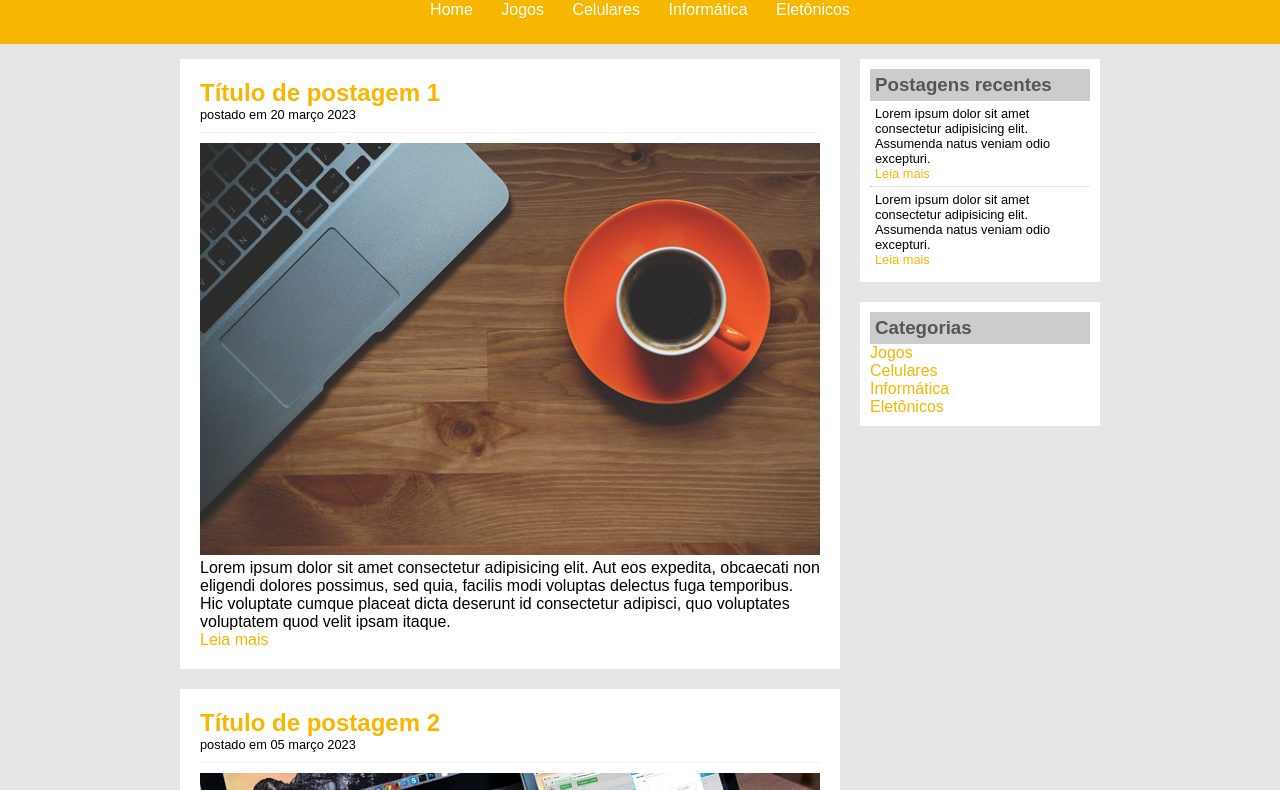
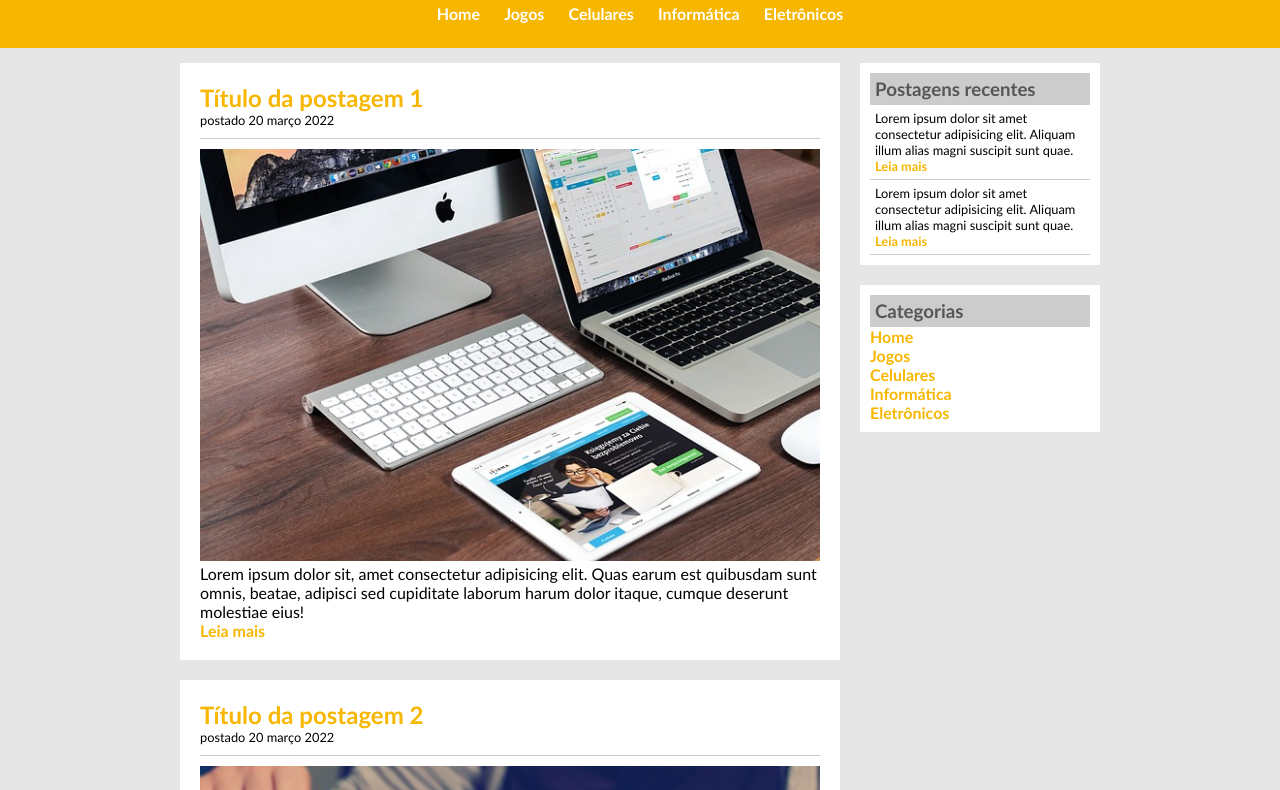
Before and after one commit to livisteles/TecBlog, a plain HTML site: page index.html in a window 1280 px wide. Shown: the part 89-879 px from the top of the page. Drawn offline with Linux system fonts and the light colour scheme.

Commit message:
atualização

```diff
--- /dev/null
+++ b/css/style.css
@@ -0,0 +1,130 @@
+* {
+    margin: 0;
+    padding: 0;
+    border: 0;
+}
+
+body {
+    font-size: 1em;
+    font-family: 'Trebuchet MS', 'Lucida Sans Unicode', 'Lucida Grande', 'Lucida Sans', Arial, sans-serif;
+    background: #e6e6e6;;
+}
+
+/* **** LAYOUT  CABEÇALHO **** */
+
+#area-cabecalho {
+    background-color: #f7b600;
+    padding: 15px;
+    text-align: center;
+    /* isso foi suficiente para centralizar o cabeçalho*/
+}
+
+#area-logo,
+#area-menu {
+    padding: 10px;
+}
+
+h1 {
+    color: #4e4e4e;
+    font-size: 2.5em;
+}
+
+.branco {
+    color: white;
+}
+
+a {
+    text-decoration: none;
+}
+
+a:link,
+a:visited {
+    color: #f7b600;
+    font-weight: 600;
+}
+
+a:hover {
+    text-decoration: underline;
+}
+
+#area-menu a:link,
+#area-menu a:visited {
+    color: #fff;
+    padding: 10px;
+    font-weight: 600;
+}
+
+#area-menu a:hover {
+    background-color: white;
+    text-decoration: none;
+    color: #f7b600;
+}
+
+/* **** LAYOUT PARTE PRINCIPAL **** */
+
+#area-principal {
+    width: 920px;
+    margin: 0 auto;
+    padding: 15px;
+}
+
+#postagens-principal {
+    width: 660px;
+    float: left;
+}
+
+#menu-lateral {
+    width: 240px;
+    float: right;
+}
+
+#rodape {
+    clear: both;
+    text-align: center;
+    padding: 15px;
+    background: #ccc;
+}
+
+/* **** POSTAGENS **** */
+
+.postagem {
+    padding: 20px;
+    margin-bottom: 20px;
+    background: white;
+}
+
+img {
+    width: 620px;
+}
+
+h2 {
+    color: #f7b600;
+}
+
+.data-postagem {
+    font-size: 0.8em;
+    border-bottom: 1px solid #ccc;
+    margin-bottom: 10px;
+    padding-bottom: 10px;
+    display: block;
+}
+
+/* **** POSTAGEM LATERAL **** */
+
+.conteudo-lateral {
+    background: white;
+    padding: 10px;
+    margin-bottom: 20px;
+}
+
+h3 {
+    color: #565656;
+    background: #ccc;
+    padding: 5px;
+}
+
+.postagem-lateral {
+    font-size: 0.8em;
+    padding: 5px;
+    border-bottom: 1px solid #ccc;
+}
--- a/index.html
+++ b/index.html
@@ -1,78 +1,74 @@
 <!DOCTYPE html>
-<html lang="pt-br">
+<html lang="pt-BR">
 
 <head>
     <meta charset="UTF-8">
     <meta name="viewport" content="width=device-width, initial-scale=1.0">
-    <link rel="stylesheet" href="style.css">
+    <link rel="stylesheet" href="./css/style.css">
     <title>TecBlog - O seu Blog de tecnologia</title>
 </head>
 
 <body>
-    <div id="top">
-        <div id="logo">
-            <h1>Tec<span>Blog</span></h1>
+    <div id="area-cabecalho">
+        <div id="area-logo">
+            <h1>Tec<span class="branco">Blog</span></h1>
         </div>
-        <div id="menu">
+
+        <div id="area-menu">
             <a href="index.html">Home</a>
-            <a href="index.html">Jogos</a>
-            <a href="index.html">Celulares</a>
-            <a href="index.html">Informática</a>
-            <a href="index.html">Eletônicos</a>
+            <a href="jogos.html">Jogos</a>
+            <a href="celulares.html">Celulares</a>
+            <a href="informatica.html">Informática</a>
+            <a href="eletronicos.html">Eletrônicos</a>
         </div>
     </div>
 
-    <div id="corpo">
-        <div id="postagem">
-            <!--abertura postagem-->
-            <div class="noticia">
-                <h2>Título de postagem 1</h2>
-                <span class="data">postado em 20 março 2023</span>
-                <img src="imagens/imagem1.jpg" width="620px" alt="">
-                <p>Lorem ipsum dolor sit amet consectetur adipisicing elit. Aut eos expedita, obcaecati non eligendi
-                    dolores possimus, sed quia, facilis modi voluptas delectus fuga temporibus. Hic voluptate cumque
-                    placeat dicta deserunt id consectetur adipisci, quo voluptates voluptatem quod velit ipsam itaque.
-                </p>
+    <div id="area-principal">
+        <div id="postagens-principal">
+
+            <div class="postagem">
+                <h2>Título da postagem 1</h2>
+                <span class="data-postagem">postado 20 março 2022</span>
+                <img src="./imagens/imagem2.jpg" alt="">
+                <p>Lorem ipsum dolor sit, amet consectetur adipisicing elit. Quas earum est quibusdam sunt omnis, beatae, adipisci sed cupiditate laborum harum dolor itaque, cumque deserunt molestiae eius!</p>
                 <a href="">Leia mais</a>
-            </div><!--fim postagem-->
-            <!--abertura postagem-->
-            <div class="noticia">
-                <h2>Título de postagem 2</h2>
-                <span class="data">postado em 05 março 2023</span>
-                <img src="imagens/imagem2.jpg" width="620px" alt="">
-                <p>Lorem ipsum dolor sit amet consectetur adipisicing elit. Aut eos expedita, obcaecati non eligendi
-                    dolores possimus, sed quia, facilis modi voluptas delectus fuga temporibus. Hic voluptate cumque
-                    placeat dicta deserunt id consectetur adipisci, quo voluptates voluptatem quod velit ipsam itaque.
-                </p>
+            </div>
+
+            <div class="postagem">
+                <h2>Título da postagem 2</h2>
+                <span class="data-postagem">postado 20 março 2022</span>
+                <img src="./imagens/imagem4.jpg" alt="">
+                <p>Lorem ipsum dolor sit, amet consectetur adipisicing elit. Quas earum est quibusdam sunt omnis, beatae, adipisci sed cupiditate laborum harum dolor itaque, cumque deserunt molestiae eius!</p>
                 <a href="">Leia mais</a>
-            </div><!--fim postagem-->
+            </div>
+
         </div>
-
-        <div id="lateral">
-
+        <div id="menu-lateral">
             <div class="conteudo-lateral">
                 <h3>Postagens recentes</h3>
                 <div class="postagem-lateral">
-                    <p>Lorem ipsum dolor sit amet consectetur adipisicing elit. Assumenda natus veniam odio excepturi.
-                    </p>
+                    <p>Lorem ipsum dolor sit amet consectetur adipisicing elit. Aliquam illum alias magni suscipit sunt quae.</p>
                     <a href="">Leia mais</a>
+                </div>
 
+                <div class="postagem-lateral">
+                    <p>Lorem ipsum dolor sit amet consectetur adipisicing elit. Aliquam illum alias magni suscipit sunt quae.</p>
+                    <a href="">Leia mais</a>
                 </div>
-                <div class="postagem-lateral" style="border-bottom: none;">
-                    <p>Lorem ipsum dolor sit amet consectetur adipisicing elit. Assumenda natus veniam odio excepturi.
-                    </p>
-                    <a href="">Leia mais</a>
 
+            </div>
+            <div class="conteudo-lateral">
+                <h3>Categorias</h3>
+                <div>
+                    <a href="index.html">Home</a> <br>
+                    <a href="jogos.html">Jogos</a> <br>
+                    <a href="celulares.html">Celulares</a> <br>
+                    <a href="informatica.html">Informática</a> <br>
+                    <a href="eletronicos.html">Eletrônicos</a> <br>
                 </div>
+
             </div>
 
-            <div class="conteudo-lateral">
-                <h3>Categorias</h3>
-                <a href="">Jogos</a> <br>
-                <a href="">Celulares</a> <br>
-                <a href="">Informática</a> <br>
-                <a href="">Eletônicos</a> <br>
-            </div>
 
         </div>
 
@@ -81,7 +77,6 @@
         </div>
     </div>
 
-
 </body>
 
 </html>
```
